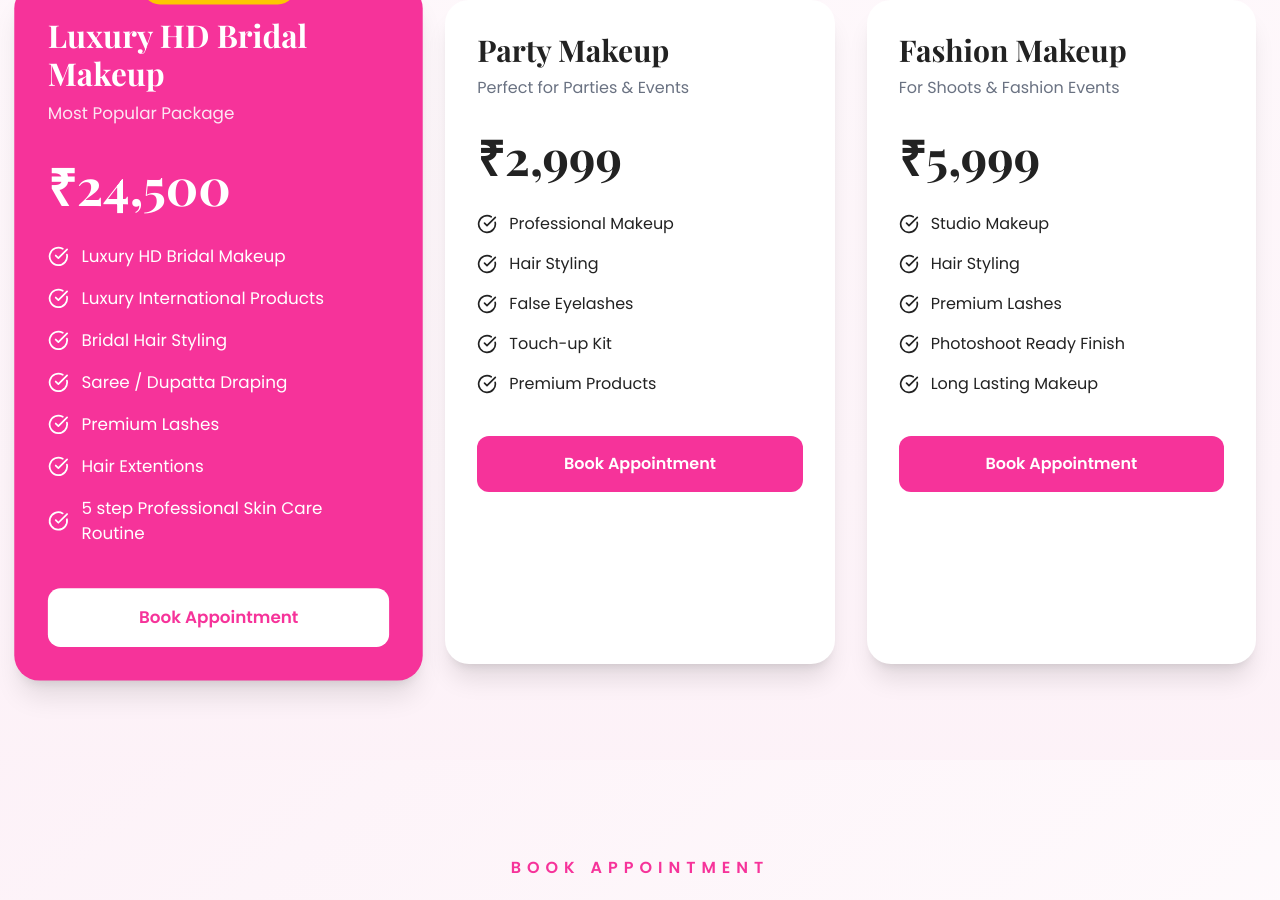
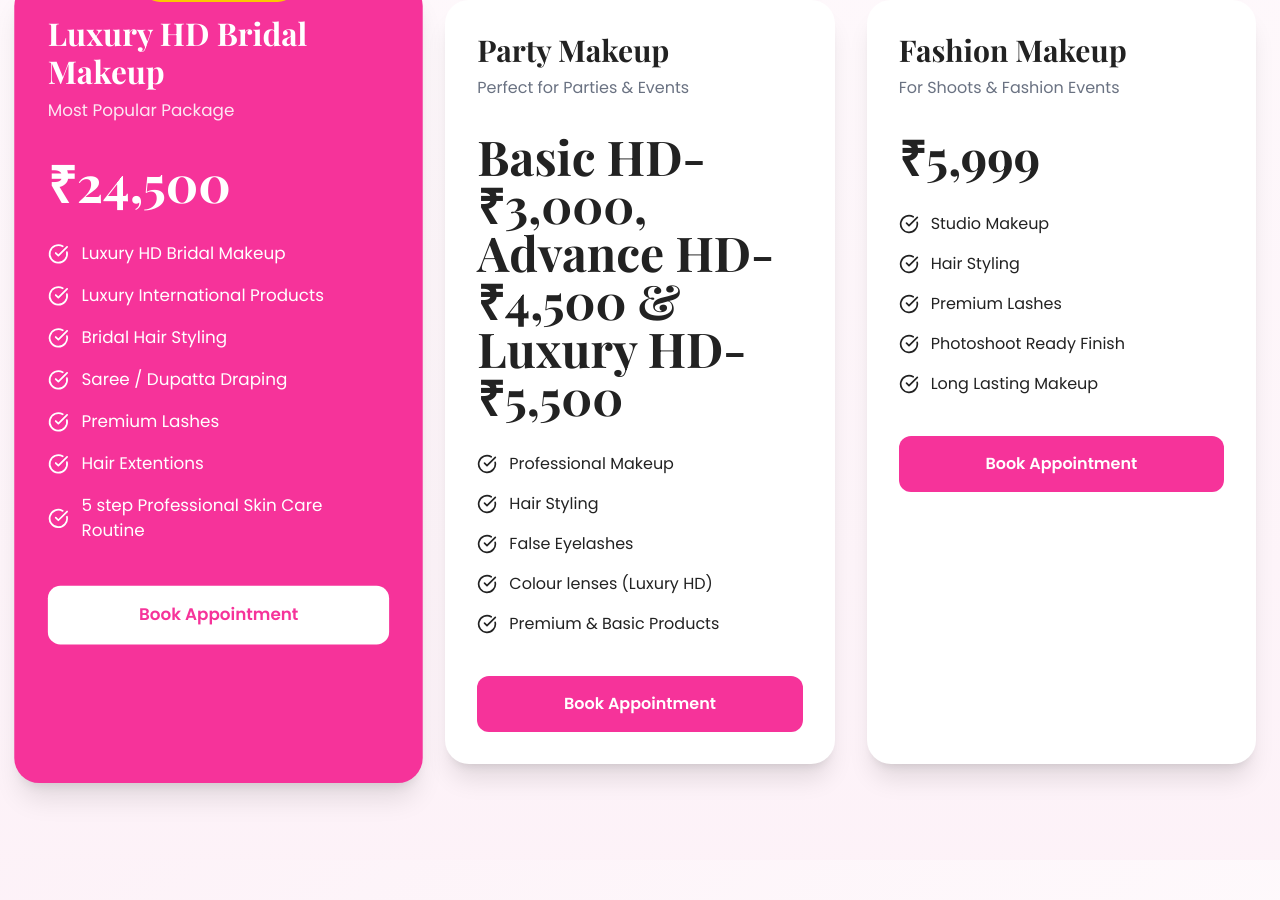
Before and after one commit to ravi-kushwaha/gorakhpur-glam, a React (Vite) app: page / in a window 1280 px wide. Shown: the part 3980-4880 px from the top of the page. Built offline with nearby package versions, Linux system fonts and the light colour scheme.

Commit message:
Updated homepage

```diff
--- a/src/components/Pricing.jsx
+++ b/src/components/Pricing.jsx
@@ -58,14 +58,14 @@ const plans = [
 
   {
     title: "Party Makeup",
-    price: "₹2,999",
+    price: "Basic HD-₹3,000, Advance HD- ₹4,500 & Luxury HD-₹5,500",
     subtitle: "Perfect for Parties & Events",
     features: [
       "Professional Makeup",
       "Hair Styling",
       "False Eyelashes",
-      "Touch-up Kit",
-      "Premium Products",
+      "Colour lenses (Luxury HD)",
+      "Premium & Basic Products",
     ],
   },
 
```
